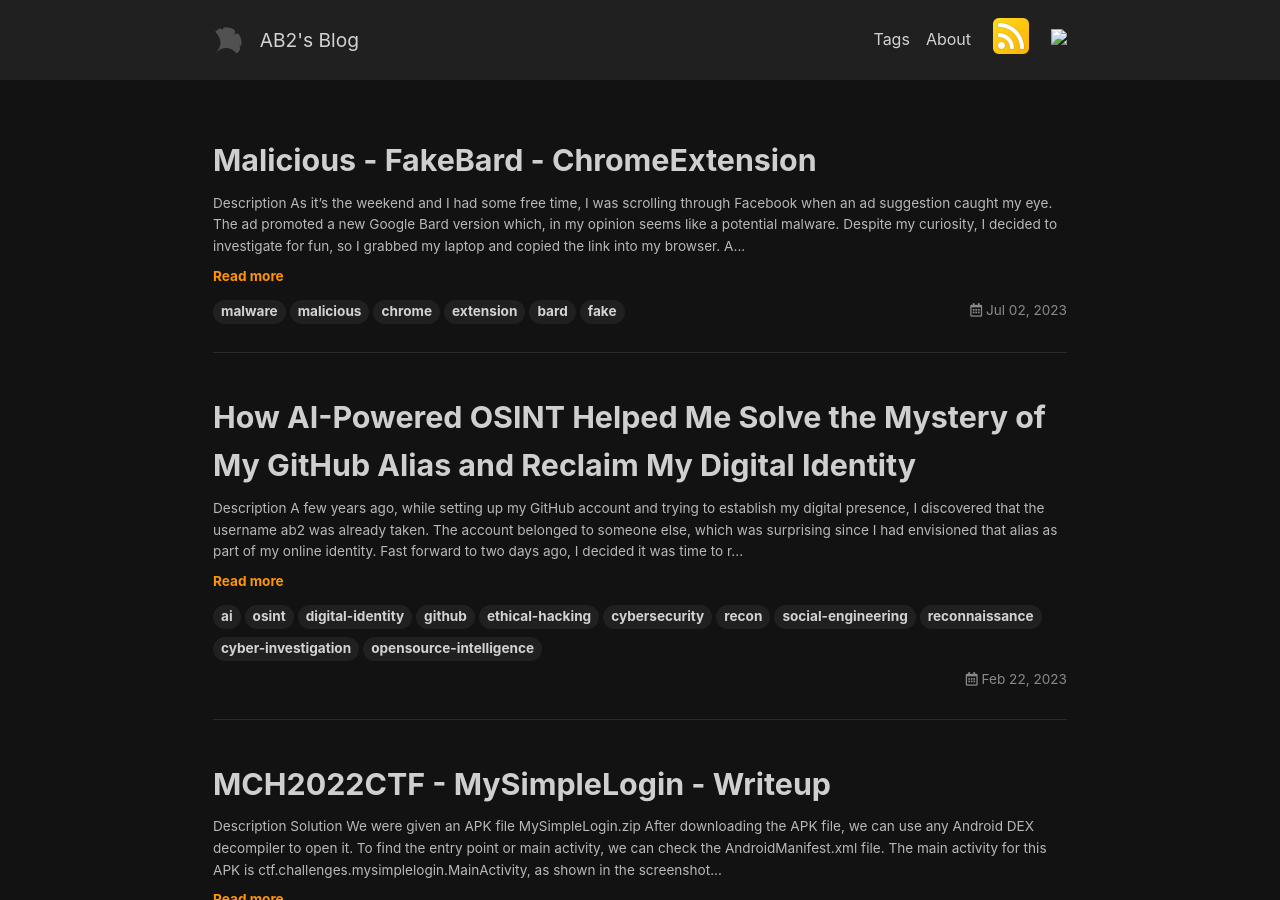
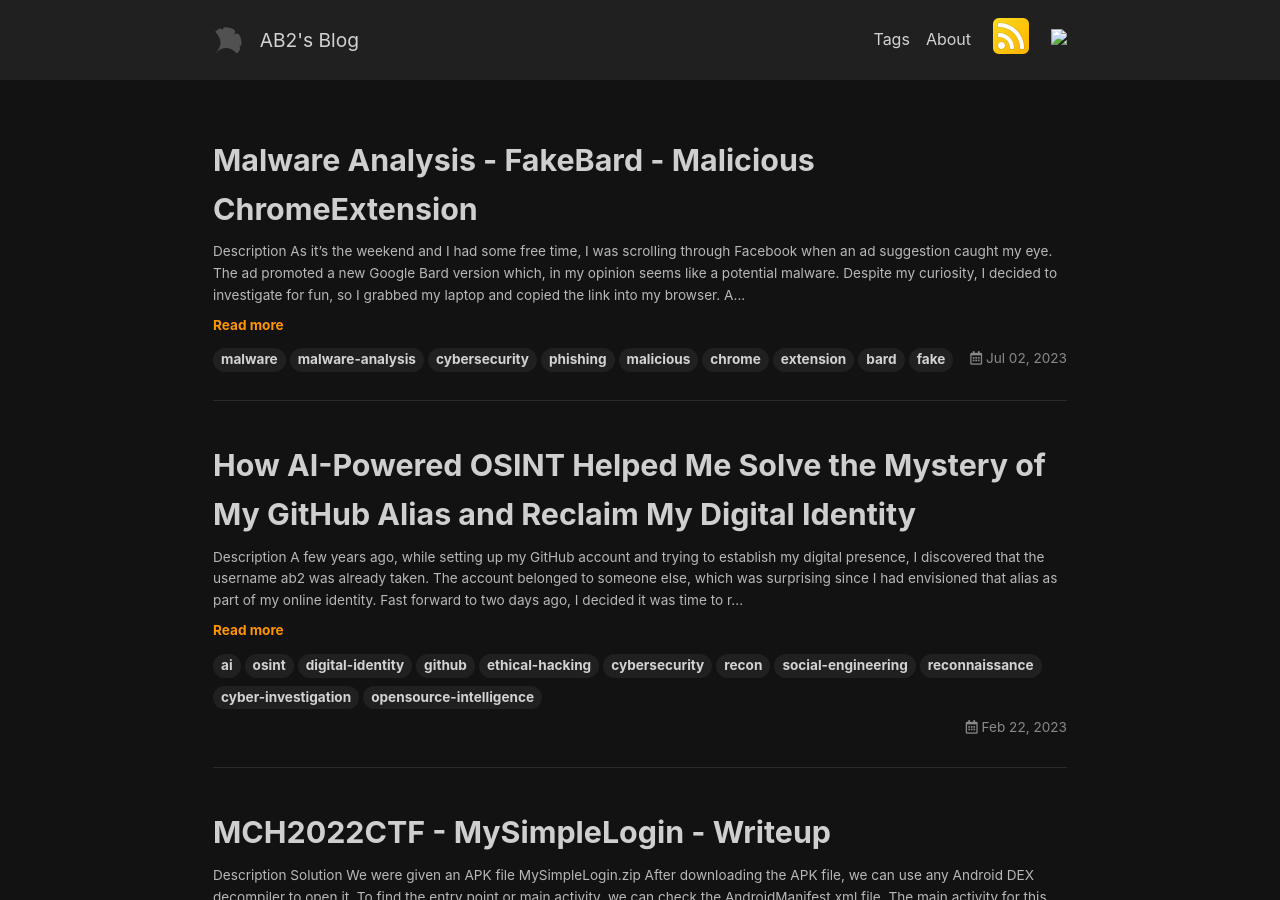
Before and after one commit to ab2pentest/ab2.github.io, a Jekyll site: the page built from index.html, in a window 1280 px wide and 900 px high. Built offline with Jekyll 4.4.1, drawn with Linux system fonts in a browser that asks for light colours; nearby versions of some CDN libraries; the list of posts is cut into pages by our own code.

Commit message:
Update 2023-07-02-Malicious-FakeBard-ChromeExtension.md

```diff
--- a/_posts/2023-07-02-Malicious-FakeBard-ChromeExtension.md
+++ b/_posts/2023-07-02-Malicious-FakeBard-ChromeExtension.md
@@ -1,6 +1,6 @@
 ---
-title: Malicious - FakeBard - ChromeExtension
-tags: malware malicious chrome extension bard fake
+title:  Malware Analysis - FakeBard - Malicious ChromeExtension
+tags: malware malware-analysis cybersecurity phishing malicious chrome extension bard fake
 ---
 
 # Description
```
